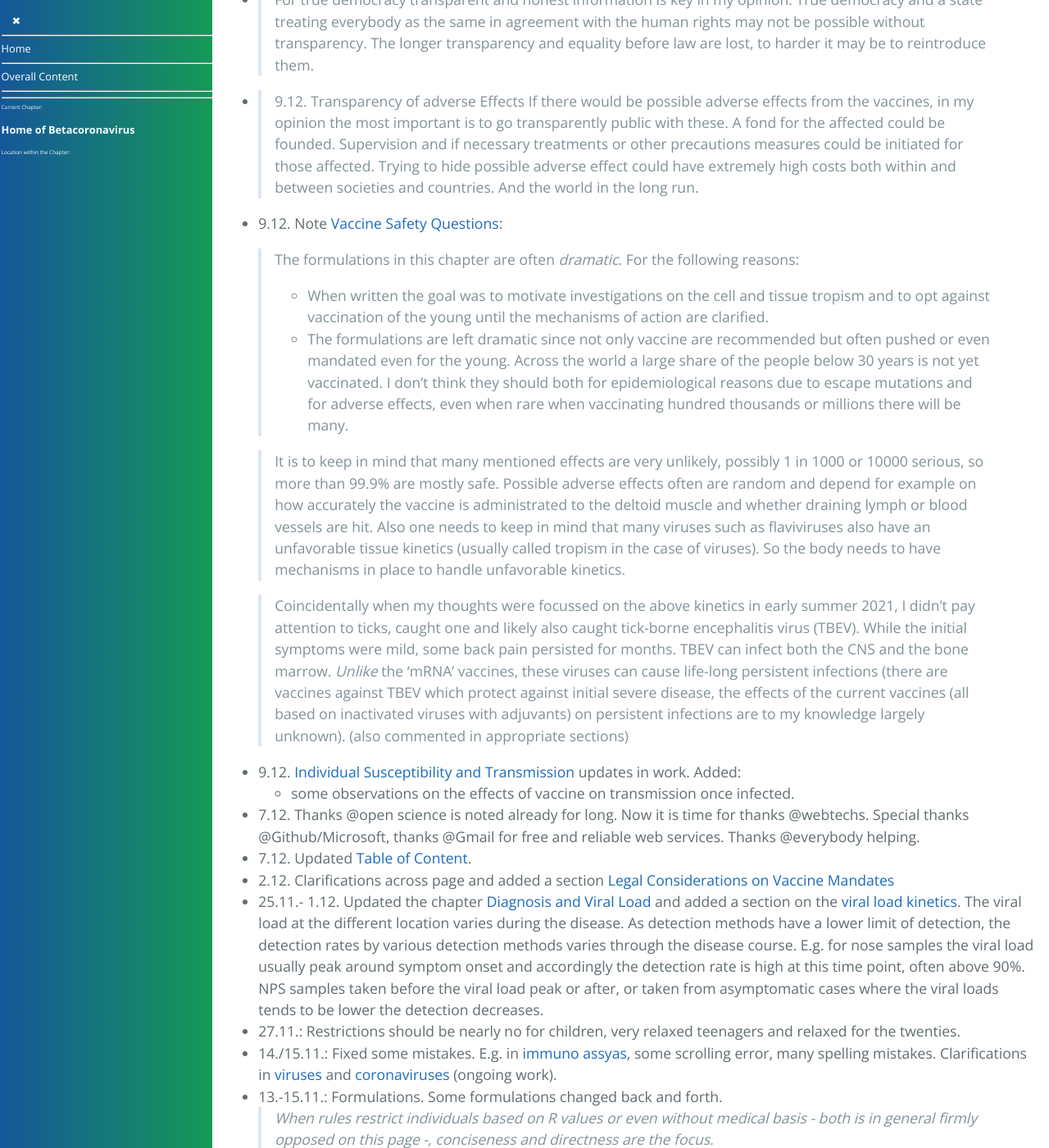
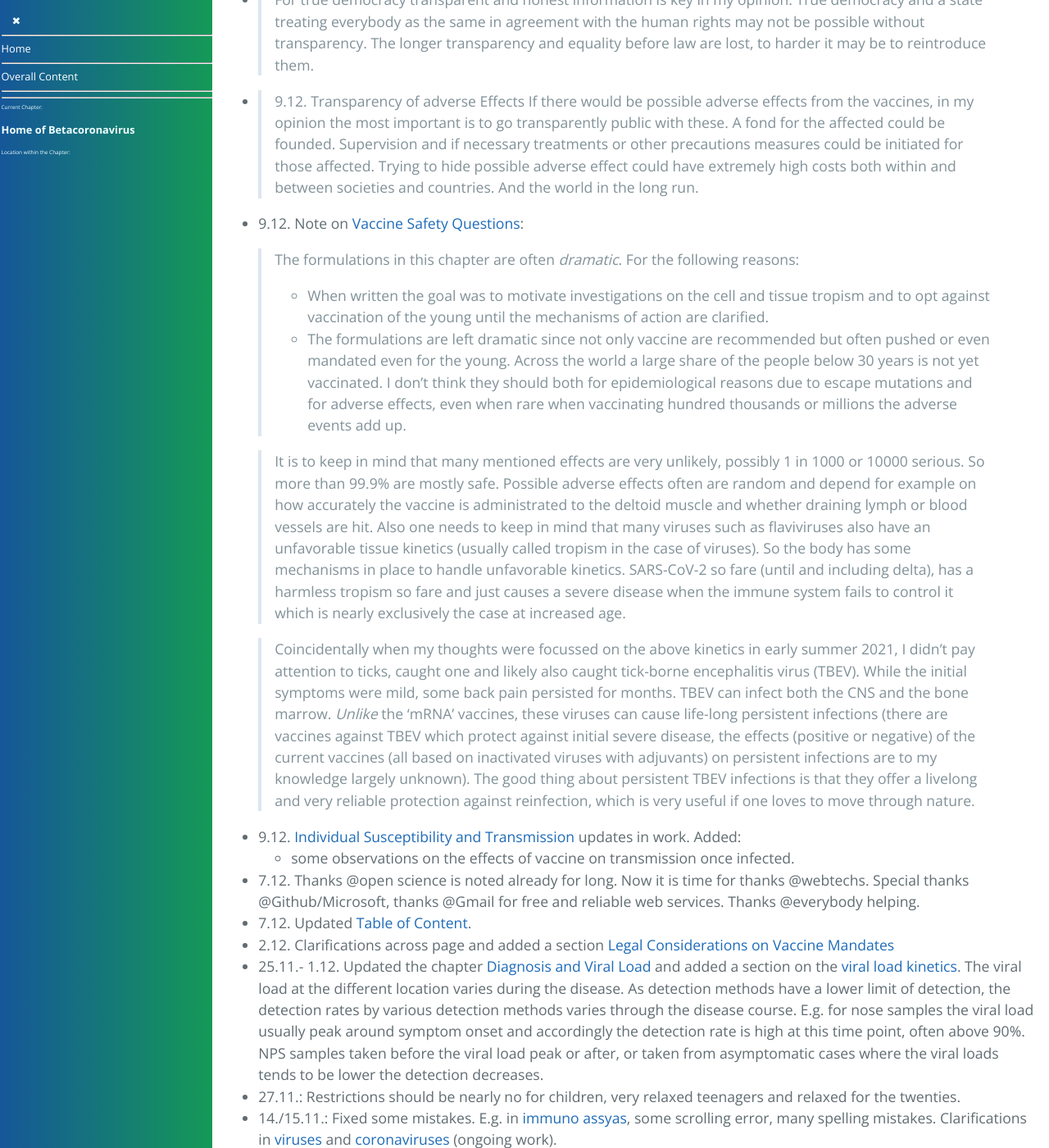
Before and after one commit to forestgrape/coronavirus, a Jekyll site: the page built from index.md, in a window 1280 px wide and 1400 px high, scrolled down 2810 px. Shown: the whole window at 82% size. Built offline with Jekyll 4.4.1, drawn with Linux system fonts in a browser that asks for light colours; our own code applies the rules of GitHub Pages for plain Markdown files.

Commit message:
note about TBEV protection

```diff
--- a/index.md
+++ b/index.md
@@ -83,14 +83,14 @@ There is also a rather subjective page in German with some comments on the Coron
   > If there would be possible adverse effects from the vaccines, in my opinion the most important is to go transparently public with these. A fond for the affected could be founded. Supervision and if necessary treatments or other precautions measures could be initiated for those affected. Trying to hide possible adverse effect could have extremely high costs both within and between societies and countries. And the world in the long run.
 
 
-- 9.12. Note [Vaccine Safety Questions](10_vaccines/vaccine_safety.md):
+- 9.12. Note on [Vaccine Safety Questions](10_vaccines/vaccine_safety.md):
   > The formulations in this chapter are often *dramatic*. For the following reasons:
   > * When written the goal was to motivate investigations on the cell and tissue tropism and to opt against vaccination of the young until the mechanisms of action are clarified.
-  > * The formulations are left dramatic since not only vaccine are recommended but often pushed or even mandated even for the young. Across the world a large share of the people below 30 years is not yet vaccinated. I don't think they should both for epidemiological reasons due to escape mutations and for adverse effects, even when rare when vaccinating hundred thousands or millions there will be many.
+  > * The formulations are left dramatic since not only vaccine are recommended but often pushed or even mandated even for the young. Across the world a large share of the people below 30 years is not yet vaccinated. I don't think they should both for epidemiological reasons due to escape mutations and for adverse effects, even when rare when vaccinating hundred thousands or millions the adverse events add up.
 
-  > It is to keep in mind that many mentioned effects are very unlikely, possibly 1 in 1000 or 10000 serious, so more than 99.9% are mostly safe. Possible adverse effects often are random and depend for example on how accurately the vaccine is administrated to the deltoid muscle and whether draining lymph or blood vessels are hit. Also one needs to keep in mind that many viruses such as flaviviruses also have an unfavorable tissue kinetics (usually called tropism in the case of viruses). So the body needs to have mechanisms in place to handle unfavorable kinetics.
+  > It is to keep in mind that many mentioned effects are very unlikely, possibly 1 in 1000 or 10000 serious. So more than 99.9% are mostly safe. Possible adverse effects often are random and depend for example on how accurately the vaccine is administrated to the deltoid muscle and whether draining lymph or blood vessels are hit. Also one needs to keep in mind that many viruses such as flaviviruses also have an unfavorable tissue kinetics (usually called tropism in the case of viruses). So the body has some mechanisms in place to handle unfavorable kinetics. SARS-CoV-2 so fare (until and including delta), has a harmless tropism so fare and just causes a severe disease when the immune system fails to control it which is nearly exclusively the case at increased age.
 
-  > Coincidentally when my thoughts were focussed on the above kinetics in early summer 2021, I didn't pay attention to ticks, caught one and likely also caught tick-borne encephalitis virus (TBEV). While the initial symptoms were mild, some back pain persisted for months. TBEV can infect both the CNS and the bone marrow. *Unlike* the 'mRNA' vaccines, these viruses can cause life-long persistent infections (there are vaccines against TBEV which protect against initial severe disease, the effects of the current vaccines (all based on inactivated viruses with adjuvants) on persistent infections are to my knowledge largely unknown). (also commented in appropriate sections)
+  > Coincidentally when my thoughts were focussed on the above kinetics in early summer 2021, I didn't pay attention to ticks, caught one and likely also caught tick-borne encephalitis virus (TBEV). While the initial symptoms were mild, some back pain persisted for months. TBEV can infect both the CNS and the bone marrow. *Unlike* the 'mRNA' vaccines, these viruses can cause life-long persistent infections (there are vaccines against TBEV which protect against initial severe disease, the effects (positive or negative) of the current vaccines (all based on inactivated viruses with adjuvants) on persistent infections are to my knowledge largely unknown). The good thing about persistent TBEV infections is that they offer a livelong and very reliable protection against reinfection, which is very useful if one loves to move through nature.
 
 - 9.12. [Individual Susceptibility and Transmission](5_epidemiological/individual_susceptibility_and_transmission.md) updates in work. Added:
   - some observations on the effects of vaccine on transmission once infected.
```
